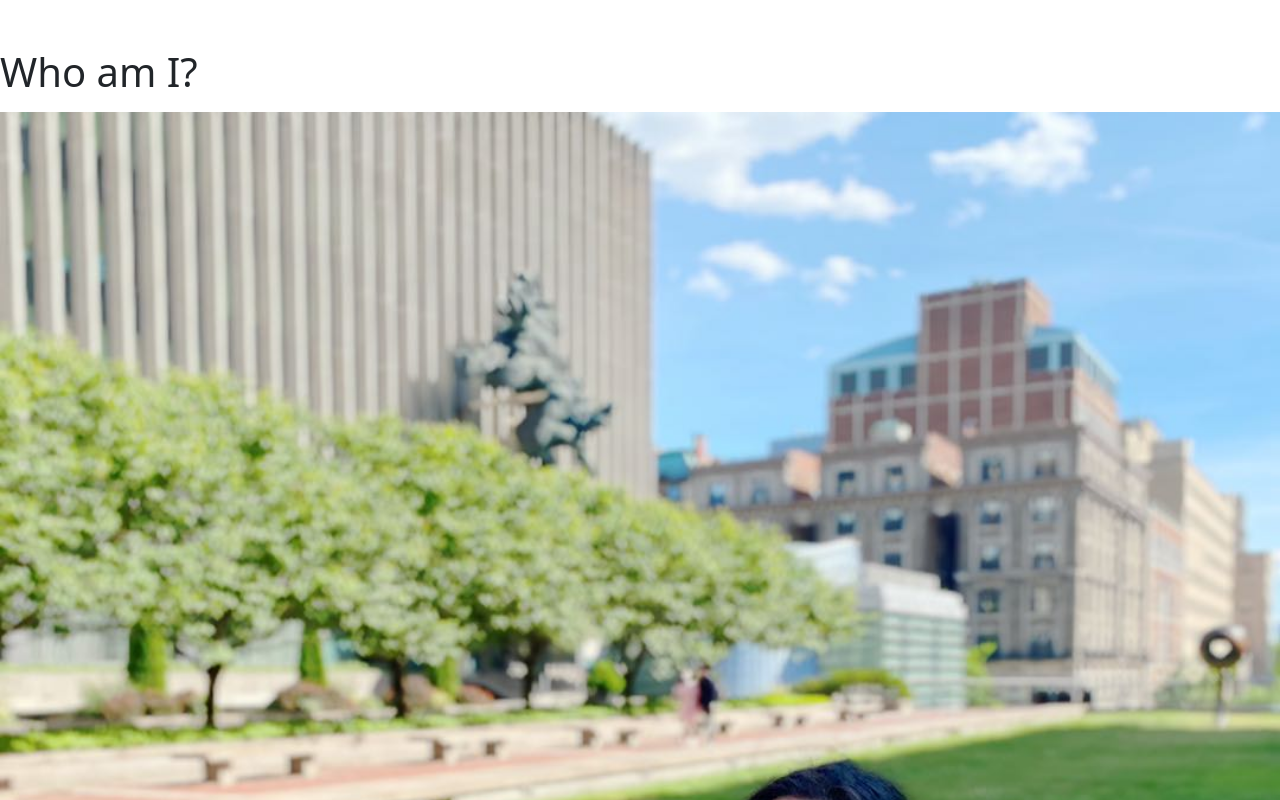
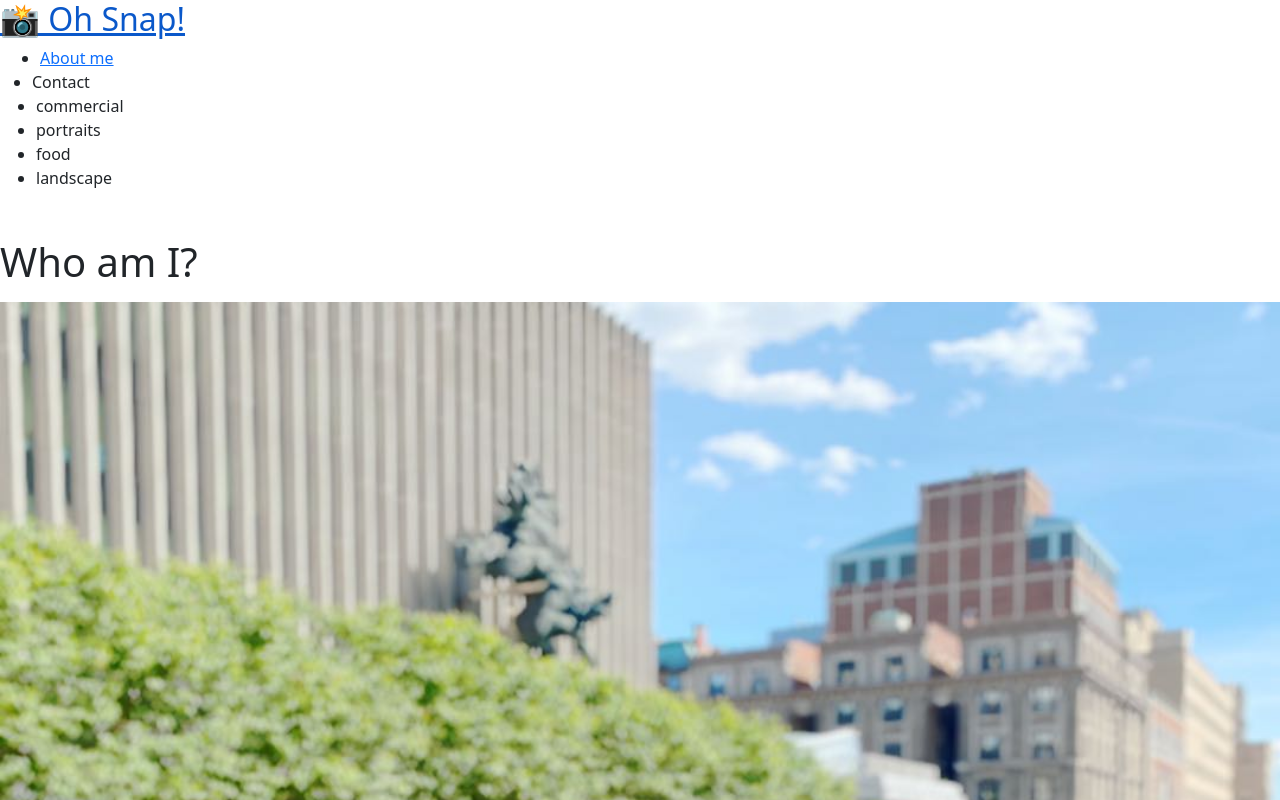
Before and after one commit to wangheer2010/My-React-Portfolio, a React (Create React App) app: page / in a window 1280 px wide. Shown: the top 800 px of the page. Built offline with nearby package versions, Linux system fonts and the light colour scheme.

Commit message:
Construct the structure of App

```diff
--- a/src/App.js
+++ b/src/App.js
@@ -1,11 +1,23 @@
-import React from "react";
-import About from "./components/About/index";
-
+import React from 'react';
+import Nav from './components/Nav';
+import About from './components/About';
+import Portfolio from './components/Portfolio';
+import Resume from './components/Resume';
+import Contact from './components/Contact';
+import Footer from './components/Footer';
 function App() {
-    return(
-        <About />
-    );
+  return (
+    <div>
+      <Nav></Nav>
+      <main>
+        <About></About>
+        <Portfolio></Portfolio>
+        <Resume></Resume>
+        <Contact></Contact>
+      </main>
+      <Footer></Footer>
+    </div>
+  );
 }
 
-
 export default App;
--- /dev/null
+++ b/src/components/Nav/index.js
@@ -0,0 +1,53 @@
+import React from 'react';
+const categories = [
+    {
+      name: "commercial",
+      description:
+        "Photos of grocery stores, food trucks, and other commercial projects",
+    },
+    { name: "portraits", description: "Portraits of people in my life" },
+    { name: "food", description: "Delicious delicacies" },
+    {
+      name: "landscape",
+      description: "Fields, farmhouses, waterfalls, and the beauty of nature",
+    },
+  ];
+function categorySelected(name) {
+    console.log(`${name} clicked`)
+};
+function Nav() {
+
+  return (
+    <header>
+    <h2>
+        <a href="/">
+        <span role="img" aria-label="camera"> 📸</span> Oh Snap!
+        </a>
+    </h2>
+    <nav>
+        <ul className="flex-row">
+        <li className="mx-2">
+            <a href="#about">
+            About me
+            </a>
+        </li>
+        <li>
+            <span>Contact</span>
+        </li>
+        {categories.map((category) => (
+            <li
+                className="mx-1"
+                key={category.name}
+            >
+                <span onClick={() => categorySelected(category.name)} >
+                {category.name}
+                </span>
+            </li>
+        ))}
+        </ul>
+    </nav>
+    </header>
+  );
+}
+
+export default Nav;
```
